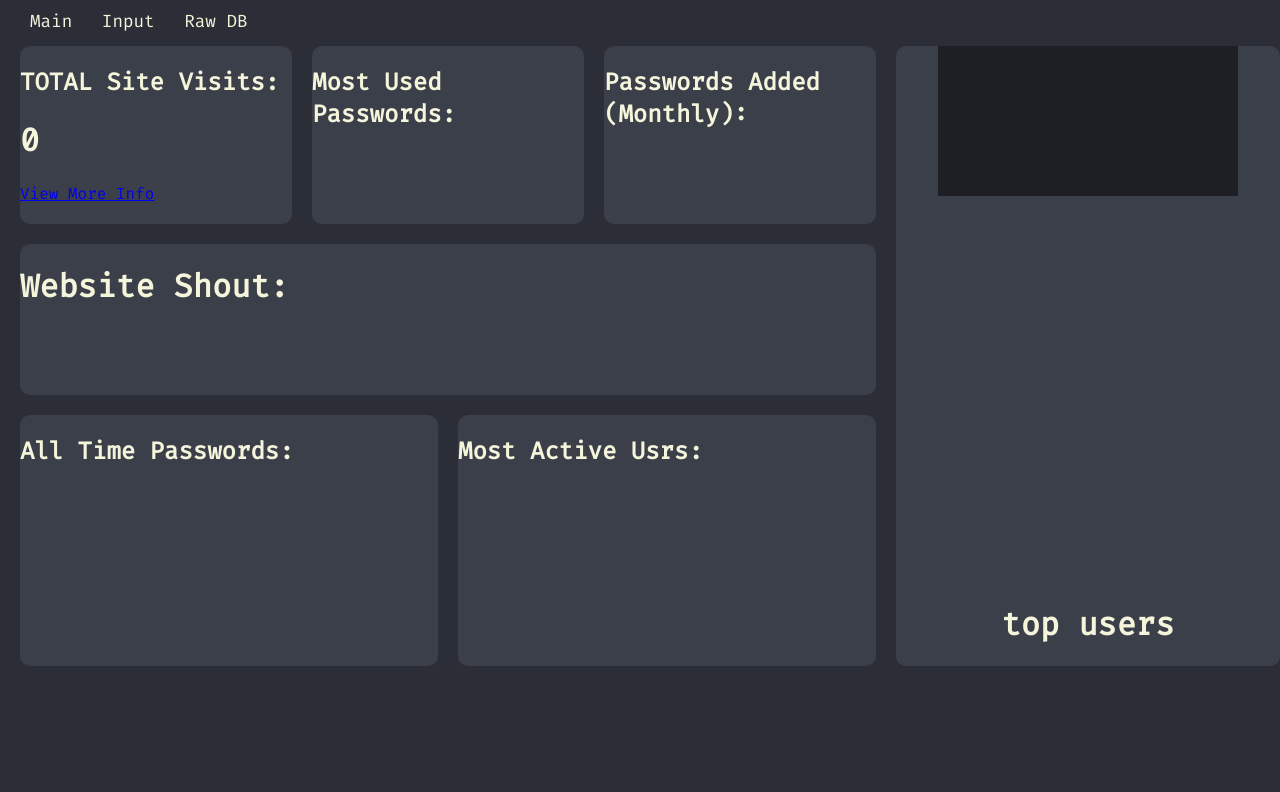
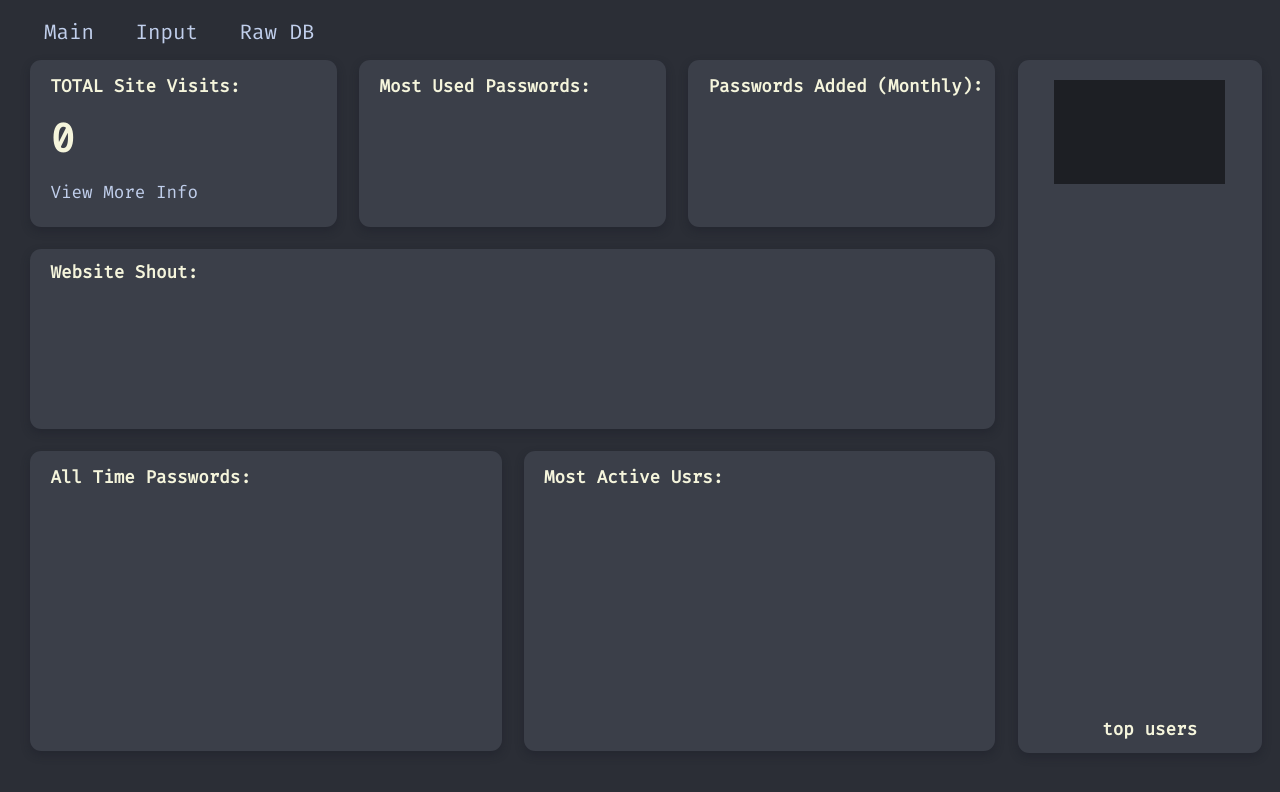
Before and after one commit to Dynamic155/LobbyLocker-OsuPasswordDB, a plain HTML site: page index.html in a window 1280 px wide. Drawn offline with Linux system fonts and the light colour scheme.

Commit message:
Changed sizing and position of text and cards.

```diff
--- a/index.html
+++ b/index.html
@@ -21,33 +21,33 @@
 
                 <div class="row" id="row-top">
                     <div class="card" id="visits">
-                        <h2>TOTAL Site Visits:</h2>
-                        <h1>0</h1>
-                        <a href="#">View More Info</a>
+                        <h2 class="heading-text-card">TOTAL Site Visits:</h2>
+                        <h1 id="visit-number">0</h1>
+                        <a href="#" id="visitors-button">View More Info</a>
                     </div>
 
                     <div class="card" id="most-used-passwords">
-                        <h2>Most Used Passwords:</h2>
+                        <h2 class="heading-text-card">Most Used Passwords:</h2>
                     </div>
 
                     <div class="card" id="passwords-added-monthly">
-                        <h2>Passwords Added (Monthly):</h2>
+                        <h2 class="heading-text-card">Passwords Added (Monthly):</h2>
                     </div>
                 </div>
 
                 <div class="row" id="row-middle">
                     <div class="card" id="website-shout">
-                        <h1>Website Shout:</h1>
+                        <h1 class="heading-text-card">Website Shout:</h1>
                     </div>
                 </div>
 
                 <div class="row" id="row-bottem">
                     <div class="card" id="all-time-passwords">
-                        <h2>All Time Passwords:</h2>
+                        <h2 class="heading-text-card">All Time Passwords:</h2>
                     </div>
 
                     <div class="card" id="most-active-usrs">
-                        <h2>Most Active Usrs:</h2>
+                        <h2 class="heading-text-card">Most Active Usrs:</h2>
                     </div>
                 </div>
 
@@ -56,7 +56,7 @@
                 <div class="card" id="pie-chart">
                     <canvas id="chart"></canvas>
                     <div id="users">
-                        <h1>top users</h1>
+                        <h1 class="heading-text-card">top users</h1>
                     </div>
                 </div>
             </div>
--- a/styles.css
+++ b/styles.css
@@ -3,17 +3,18 @@ html {
     height: 100%;
     background: rgb(43, 46, 54);
     font-family: 'Fira Code';
+
 }
 
 body {
-    margin: 0;
-    height: 100%;
+    height: 99%;
     display: flex;
     flex-direction: column;
     justify-content:start;
 }
 
 .header {
+    padding: 1rem 0 0.3rem 2rem;
     padding: 10px 0px 3px 20px;
 }
 
@@ -22,28 +23,29 @@ body {
     height: 100%;
     background-color: rgb(59, 63, 73);
     /* padding: 20px; */
-    border-radius: 10px;
-    /* box-shadow: 0 4px 8px rgba(59, 63, 73, 0.2); */
+    border-radius: 0.7rem;
+    box-shadow: 0 4px 8px rgba(26, 30, 41, 0.445);
     color: beige;
-    margin: 10px;
+    margin: 0.7rem;
 }
 
 .headBtn {
-    color: beige;
-    font-size: 1.1rem;
+    color: rgb(193, 207, 236);
+    font-size: 1.3rem;
     font-weight: 200;
-    margin: 0 10px;
+    margin: 0 1rem;
     text-decoration: none;
 
     transition: color 0.25s ease;
 }
 
 .headBtn:hover {
-    color: #666666;
+    color: #8694a7;
 }
 
 .row {
-    margin: 10px;
+    margin: 0.7rem;
+    margin-right: 1.25rem;
 }
 
 #visits {
@@ -57,12 +59,13 @@ body {
 
 #container {
     display: flex;
-    height: 80%;
-    max-height: 800px;
+    height: 90%;
+    max-height: 100%;
+    width: 100%;
 }
 
 #blocks {
-    width: 70%;
+    width: 115%;
     height: 100%;
     display: flex;
     flex-direction: column;
@@ -72,11 +75,17 @@ body {
 
 #right-block {
     width: 30%;
-    margin: 10px 0px;
+    margin: 0.75rem 0px;
+    margin: 0 0 1.25rem -1.25rem;
+    border-radius: 0.7rem;
 }
 
 #chart {
     background: rgba(0, 0, 0, 0.5);
+    width: 70%;
+    height: 15%;
+    margin: 1.25rem 0 0 0;
+
 }
 
 #top-users {
@@ -88,11 +97,14 @@ body {
 }
 
 #pie-chart {
-    margin: 0;
+
     display: flex;
     flex-direction: column;
     justify-content: space-between;
     align-items: center;
+    height: 100%;
+    /* margin: 0 0 0 0; */
+    width: 92%;
 }
 
 #row-top {
@@ -100,7 +112,7 @@ body {
     flex-direction: row;
     justify-content: center;
     align-items: center;
-    height: 70%;
+    height: 30%;
 }
 
 #row-middle {
@@ -109,6 +121,7 @@ body {
     justify-content: center;
     align-items: center;
     height: 60%;
+    padding: 0 0;
     padding: 0px 0px;
 }
 
@@ -119,3 +132,26 @@ body {
     align-items: center;
     height: 100%;
 }
+
+#visit-number {
+    margin: 0 0 1rem 1.25rem;
+    font-size: 2.5rem;
+}
+
+#visitors-button {
+    margin-left: 1.25rem;
+    color: rgb(193, 207, 236);
+    font-size: 1.1rem;
+    font-weight: 200;
+    text-decoration: none;
+    transition: color 0.25s ease;
+}
+
+#visitors-button:hover {
+    color: #8694a7;
+}
+
+.heading-text-card {
+    font-size: 1.1rem;
+    margin-left: 1.25rem;
+}
```
